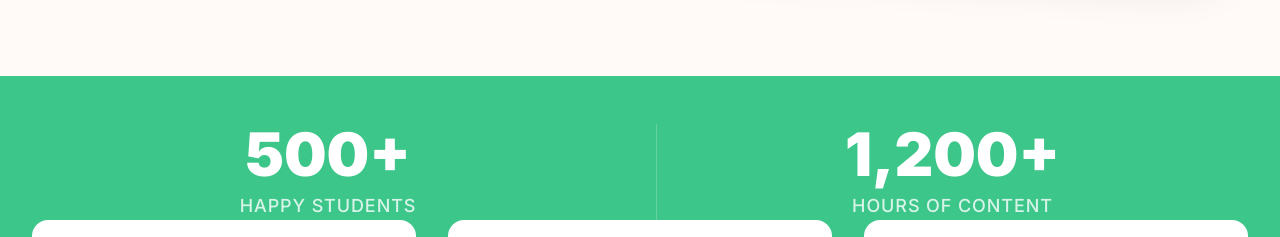
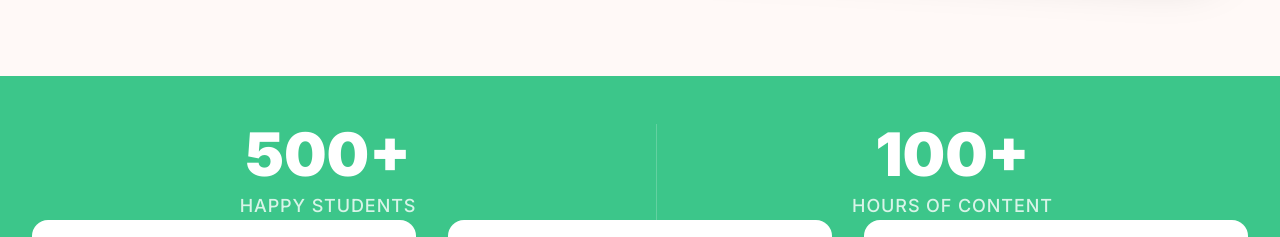
Before and after one commit to mokai2008/michaelmath, a Next.js app: page / in a window 1280 px wide. Shown: the part 860-1097 px from the top of the page. Built offline with nearby package versions, Linux system fonts and the light colour scheme; no server answers; the database is empty.

Commit message:
Update hours of content stat to 100+

```diff
--- a/app/(public)/page.tsx
+++ b/app/(public)/page.tsx
@@ -144,7 +144,7 @@ export default function Home() {
               <div className="text-white/80 font-medium text-lg uppercase tracking-wider">Happy Students</div>
             </motion.div>
             <motion.div variants={fadeInUp}>
-              <div className="text-4xl md:text-6xl font-black text-white mb-2">1,200+</div>
+              <div className="text-4xl md:text-6xl font-black text-white mb-2">100+</div>
               <div className="text-white/80 font-medium text-lg uppercase tracking-wider">Hours of Content</div>
             </motion.div>
           </div>
```
